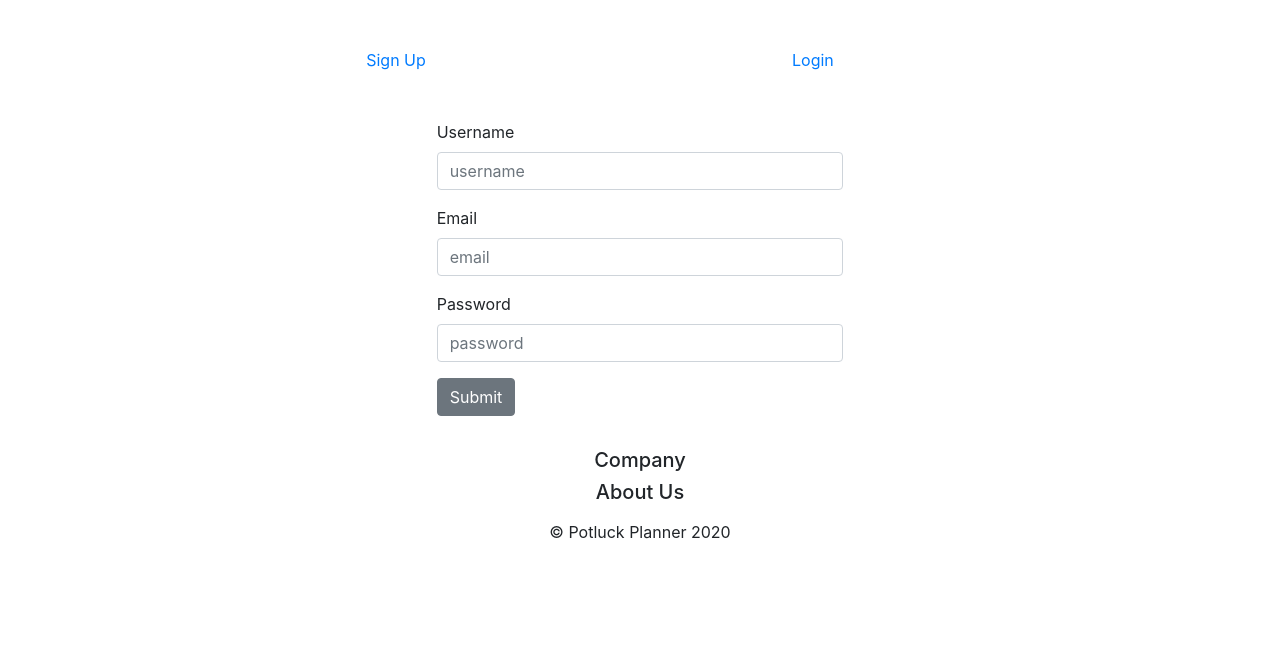
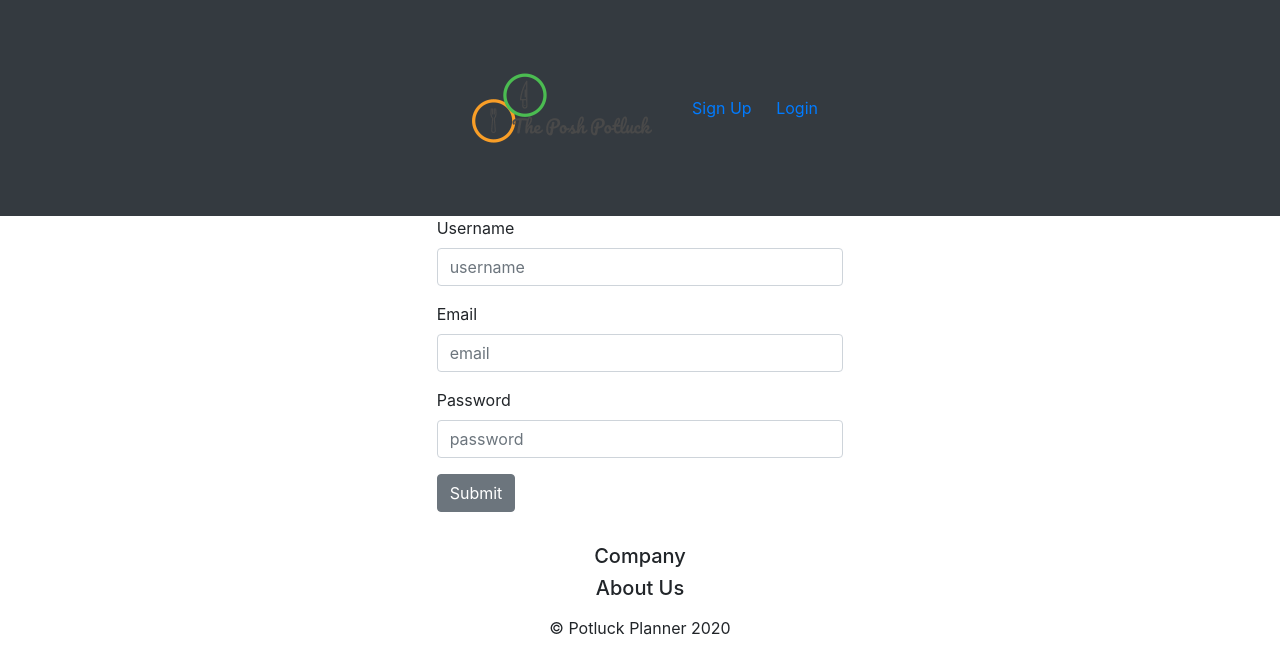
Before and after one commit to PotluckPlanner-devin/Front-End-React, a React (Create React App) app: page /registration in a window 1280 px wide. Shown: the top 672 px of the page. Built offline with nearby package versions, Linux system fonts and the light colour scheme.

Commit message:
Added styles for header login and updated registration to look a little better.

```diff
--- a/src/components/Header.js
+++ b/src/components/Header.js
@@ -2,7 +2,10 @@ import React from "react";
 import { Link } from "react-router-dom";
 import { connect } from "react-redux";
 import { logOut } from "../actions";
-import { Nav } from "reactstrap";
+import { Col, Row, Nav, Media, Navbar, NavItem } from "reactstrap";
+import NavLogo from "../img/LogoPoshPotluck.png";
+
+
 
 const Header = props => {
   console.log("header props", props);
@@ -18,14 +21,25 @@ const Header = props => {
           </Link>
         </Nav>
       ) : (
+          <Navbar color="dark">
+            <Col></Col>
+            <Col>
               <Nav className="header">
+              <Col>
+                <Media object src={NavLogo} alt="potluck-logo" />
+                </Col>
+                <Col className="nav-bar-links">
                 <Link className="navlink" to="/registration">
                   Sign Up
               </Link>
                 <Link className="navlink" to="/">
                   Login
               </Link>
+              </Col>
               </Nav>
+            </Col>
+            <Col></Col>
+          </Navbar>
         )}
     </div>
   );
--- a/src/components/Registration.js
+++ b/src/components/Registration.js
@@ -33,8 +33,8 @@ const Registration = props => {
   return (
     <Form onSubmit={handleSubmit} noValidate>
       <Row>
-        <Col md="4"></Col>
-        <Col md="4">
+        <Col md="4" sm="4" xs="4"></Col>
+        <Col md="4" sm="4" xs="4">
           <FormGroup>
             <Label>Username</Label>
             <Input
@@ -74,7 +74,7 @@ const Registration = props => {
           </FormGroup>
           <Button type="submit">Submit</Button>
         </Col>
-        <Col md=""></Col>
+        <Col md="4" sm="4" xs="4"></Col>
       </Row>
     </Form>
   );
--- a/src/index.css
+++ b/src/index.css
@@ -1,17 +1,18 @@
-body {
-  margin: 0;
-  font-family: -apple-system, BlinkMacSystemFont, 'Segoe UI', 'Roboto', 'Oxygen',
-    'Ubuntu', 'Cantarell', 'Fira Sans', 'Droid Sans', 'Helvetica Neue',
-    sans-serif;
-  -webkit-font-smoothing: antialiased;
-  -moz-osx-font-smoothing: grayscale;
-}
+
+
 
 /*Header*/
 .header {
-  padding: 3rem 5rem;
+  padding: 0;
   display: flex;
   justify-content: space-evenly;
+  align-items:center;
+}
+
+.nav-bar-links {
+  display:flex;
+  justify-content:space-between;
+  align-items: center;
 }
 
 /*Footer*/
```
Also changed, not shown: src/components/Login.js (+1 -6 lines), src/img/LogoPoshPotluck.png (added). Lines whose indentation alone changed are shown as unchanged.
